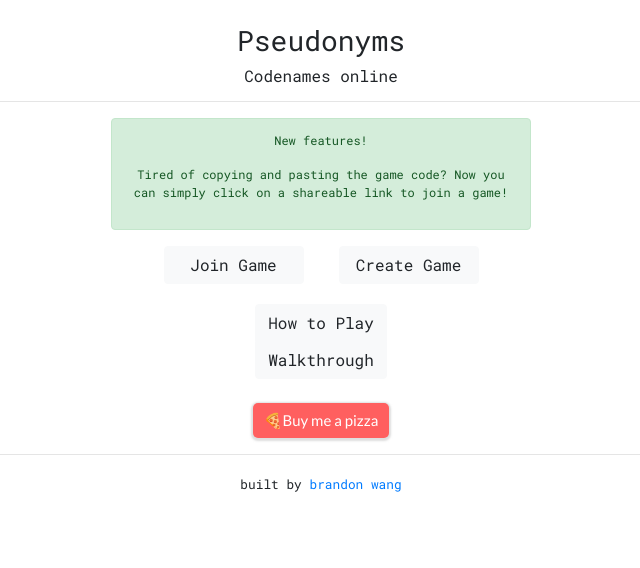
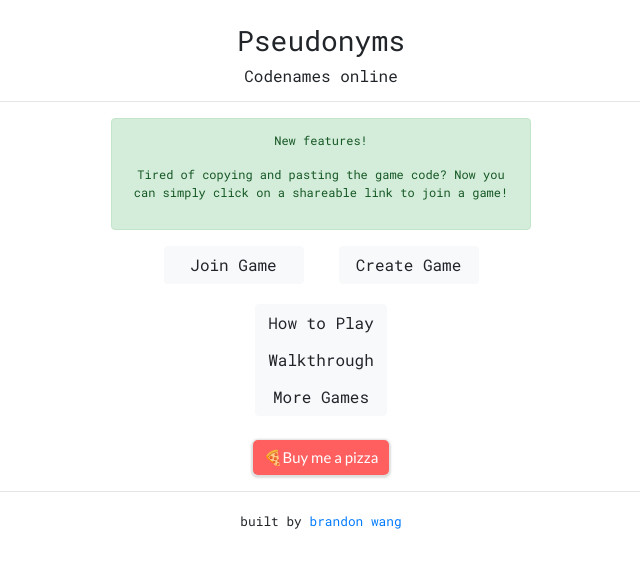
Before and after one commit to coconut750750/pseudonyms, a React (Create React App) app in the folder client/: page / in a window 1280 px wide. Shown: the top 568 px of the page, without its empty margins (319-959 px from the left). Built offline with nearby package versions, Linux system fonts and the light colour scheme.

Commit message:
add more games page

```diff
--- a/client/src/App.js
+++ b/client/src/App.js
@@ -9,6 +9,7 @@ import Create from './views/Create';
 import Join from './views/Join';
 import Game from './views/Game';
 import Walkthrough from './views/Walkthrough';
+import MoreGames from './views/MoreGames';
 
 import Footer from './components/Footer';
 
@@ -17,6 +18,7 @@ import { checkCode } from './api/register';
 const HOME = "home";
 const HOWTO = "howto";
 const WALKTHROUGH = "walkthrough";
+const MORE = "more";
 const CREATE = "create";
 const JOIN = "join";
 const GAME = "game";
@@ -98,10 +100,13 @@ function App() {
                       createGame={ () => setViewState(CREATE) }
                       joinGame={ () => setViewState(JOIN) }
                       viewHowTo={ () => setViewState(HOWTO) }
-                      viewWalkthrough={ () => setViewState(WALKTHROUGH) }/>,
+                      viewWalkthrough={ () => setViewState(WALKTHROUGH) }
+                      viewMoreGames={ () => setViewState(MORE) }/>,
     [WALKTHROUGH]:  <Walkthrough
                       goBack={ () => goHome() }/>,
     [HOWTO]:        <HowTo
+                      goBack={ () => goHome() }/>,
+    [MORE]:         <MoreGames
                       goBack={ () => goHome() }/>,
     [CREATE]:       <Create
                       goBack={ () => goHome() }
--- a/client/src/views/Home.js
+++ b/client/src/views/Home.js
@@ -20,6 +20,7 @@ function Home(props) {
       <div class="btn-group-vertical">
         <button type="button" className="btn btn-light" onClick={props.viewHowTo}>How to Play</button>
         <button type="button" className="btn btn-light" onClick={props.viewWalkthrough}>Walkthrough</button>
+        <button type="button" className="btn btn-light" onClick={props.viewMoreGames}>More Games</button>
       </div>
 
       <br/>
--- /dev/null
+++ b/client/src/views/MoreGames.js
@@ -0,0 +1,29 @@
+import React from 'react';
+
+const games = [
+  {name: "Connoisseurs", description: "Based on Cards Against Humanity", link: "https://connoisseurs.brandon-wang.com/"},
+  {name: "Red Flags", description: "Based on Red Flags the card game", link: "https://redflagsio.herokuapp.com/"},
+  {name: "Secret Hitler", link: "http://www.secrethitler.party/"},
+  {name: "Drawphone", description: "Telephone with pictures", link: "https://drawphone.tannerkrewson.com/"},
+  {name: "Netgames", description: "Avalon, Love Letter, One Night Ultimate Werewolf & more", link: "https://netgames.io/games/"},
+  {name: "Poker", link: "https://playcards.live/"},
+];
+
+export default function MoreGames(props) {
+  return (
+    <div id="moregames">
+      <h4>More Games</h4>
+      <br/>
+
+      {games.map(g => (
+        <div className="games-outer">
+          <h5><a href={g.link}>{g.name}</a></h5>
+          {g.description && <p>{g.description}</p>}
+          <br/>
+        </div>
+      ))}
+
+      <button type="button" className="btn btn-light" onClick={props.goBack}>Back</button>
+    </div>
+  )
+}
```
